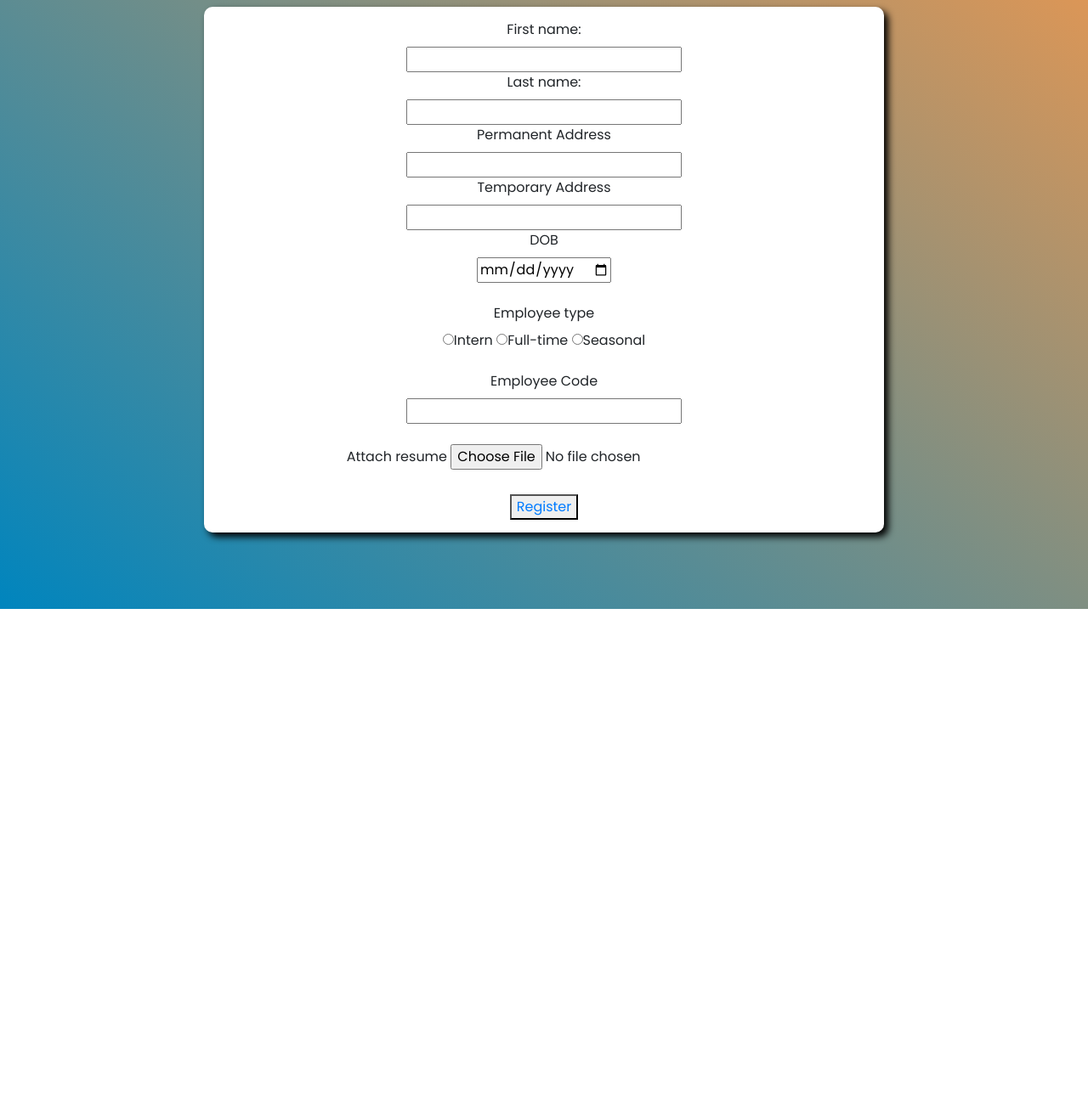
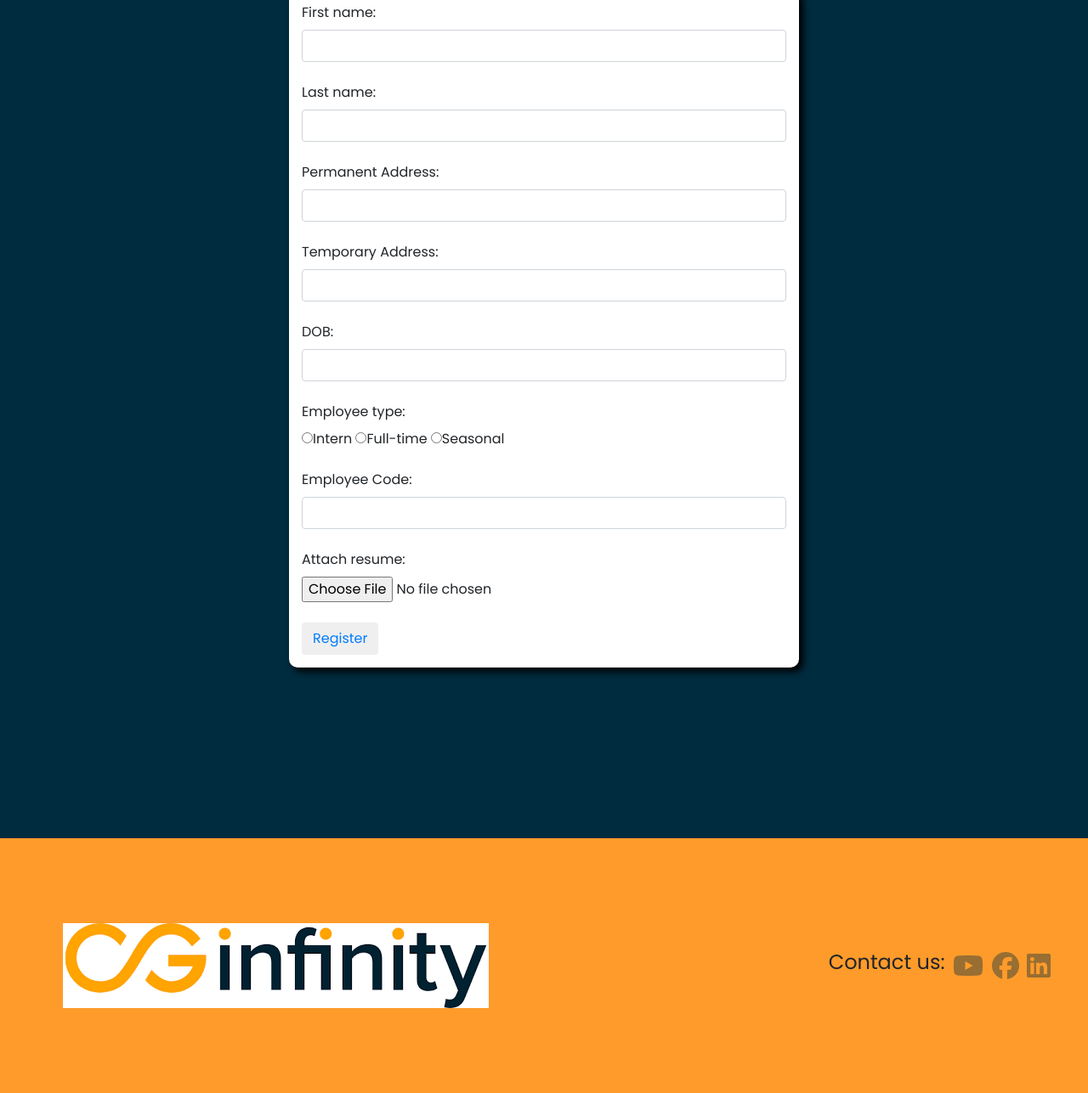
Before and after one commit to harleenchadha12/Harleen-Kaur, a plain HTML site: page register.html in a window 1280 px wide. Shown: the part 279-1566 px from the top of the page at 85% size. Before the commit the page ends 996 px from the top, so only its background shows below. Drawn offline with nearby package versions, Linux system fonts and the light colour scheme.

Commit message:
third commit

```diff
--- a/register.html
+++ b/register.html
@@ -1,46 +1,66 @@
 <!DOCTYPE html>
 <html lang="en">
+
 <head>
     <meta charset="UTF-8">
     <meta name="viewport" content="width=device-width, initial-scale=1.0">
     <title>Document</title>
-    <link rel="stylesheet" href="https://cdn.jsdelivr.net/npm/bootstrap@4.1.3/dist/css/bootstrap.min.css" integrity="sha384-MCw98/SFnGE8fJT3GXwEOngsV7Zt27NXFoaoApmYm81iuXoPkFOJwJ8ERdknLPMO" crossorigin="anonymous">
+    <link rel="stylesheet" href="https://cdn.jsdelivr.net/npm/bootstrap@4.1.3/dist/css/bootstrap.min.css"
+        integrity="sha384-MCw98/SFnGE8fJT3GXwEOngsV7Zt27NXFoaoApmYm81iuXoPkFOJwJ8ERdknLPMO" crossorigin="anonymous">
     <link rel="stylesheet" href="style.css">
     <link rel="shortcut icon" href="./assets/favicon.jpg" type="image/x-icon">
 </head>
+
 <body class="register-body">
     <div class="header">
         <nav class="navbar navbar-light bg-light">
             <a class="navbar-brand" href="index.html">
                 <img src="./assets/download.png" width="100%" height="40" alt="">
             </a>
+            <button class="btn"><a href="index.html">Cancel</a></button>
         </nav>
 
     </div>
-    <h2 style="margin-top:50px; text-align: center;color: white;">Register here</h2>
+    <h2 style="margin-top: 20px; text-align: center;color: white;">Register here</h2>
+
     <main>
         <div class="register-box">
-        <label >First name:</label><br>
-        <input type="text" required><br>
-        <label >Last name:</label><br>
-        <input type="text" required><br>
-        <label >Permanent Address</label><br>
-        <input type="text" required><br>
-        <label >Temporary Address</label><br>
-        <input type="text" required><br>
-        <label >DOB</label><br>
-        <input type="date" required><br><br>
-        <label >Employee type</label><br>
+            <label required>First name:</label>
+            <input class="form-control" type="text"><br>
+            <label required>Last name:</label>
+            <input class="form-control" type="text"><br>
+            <label>Permanent Address:</label>
+            <input class="form-control" type="text"><br>
+            <label>Temporary Address:</label>
+            <input class="form-control"  type="text"><br>
+            <label required>DOB:</label>
+            <input  class="form-control" type="number"><br>
+            <label>Employee type:</label><br>
             <input type="radio">Intern
             <input type="radio">Full-time
             <input type="radio">Seasonal<br><br>
-        <label>Employee Code</label><br>
-        <input type="text" required><br><br>
-        <label>Attach resume</label>
+            <label required>Employee Code:</label>
+            <input  class="form-control" type="number"><br>
+            <label>Attach resume:</label><br>
             <input type="file"><br><br>
 
-        <button><a href="login.html">Register</a></button>
+            <button class="btn"><a href="login.html">Register</a></button>
         </div>
     </main>
+    <div class="footer" style="margin-top: 300px;">
+        <a class="footer-brand" href="index.html">
+          <img src="./assets/download.png" alt="" style="padding-right: 150px;">
+        </a>
+        <h4 style="padding-left: 200px;">Contact us: </h4>
+        <span style="color: rgb(0, 44, 63); padding-right: 20px;">
+        <a href="https://www.linkedin.com/company/cginfinity/mycompany/"><i class="fa-brands fa-linkedin fa-2xl fa-beat-fade fa-pull-right" style="color:rgb(0, 44, 63)"></i></a>
+        <a href="https://www.facebook.com/cginfinityinc/"><i class="fa-brands fa-facebook fa-2xl fa-beat-fade fa-pull-right" style="color:rgb(0, 44, 63)"></i></a>
+        <a href="https://www.youtube.com/@CGInfinityInc"><i class="fa-brands fa-youtube fa-2xl fa-beat-fade fa-pull-right" style="color:rgb(0, 44, 63)"></i></a>
+        </a>
+        </span>
+      </div>
+      <script src="https://kit.fontawesome.com/327b0a4294.js" crossorigin="anonymous"></script>
+
 </body>
+
 </html>
--- a/style.css
+++ b/style.css
@@ -1,23 +1,28 @@
+@import url('https://fonts.googleapis.com/css2?family=Poppins&display=swap');
 
-  @import url('https://fonts.googleapis.com/css2?family=Poppins&display=swap');
-*{
+* {
     font-family: 'Poppins', sans-serif;
 }
-.imp{
+
+.imp {
     margin: 25px;
     box-shadow: 5px 5px 8px grey;
 }
-.imp:hover{
+
+.imp:hover {
 
     box-shadow: none;
 }
-.card-title{
+
+.card-title {
     text-align: center;
 }
-.top{
+
+.top {
     position: relative;
 }
-.top img{
+
+.top img {
     border-radius: 50%;
     height: 150px;
     width: 150px;
@@ -25,79 +30,96 @@
     top: 3px;
     right: 3px;
 }
-.greeting{
+
+.greeting {
     margin: 20px 0px 20px 0px;
 }
-.greeting h3{
+
+.greeting h3 {
     margin-top: 80px;
 }
-.employee-details{
+
+.employee-details {
     margin: 100px 0px 100px 0px;
 }
 
-.navbar{
+.navbar {
     height: 100px;
 }
 
-.login-box{
+.login-box {
     width: 400px;
-    min-height: 400px;
+    min-height: 300px;
     background-color: white;
     border-radius: 10px;
-    box-shadow: 5px 5px 8px rgb(0, 0, 0) ;
+    box-shadow: 5px 5px 8px rgb(0, 0, 0);
     padding: 15px;
     text-align: center;
-    align-items: center;
+    align-items: left;
 }
-main{
+
+main {
     width: 100%;
     height: 100vh;
     display: flex;
     justify-content: center;
     align-items: center;
 }
+
 .login-body {
-    background-image: linear-gradient(to top left, rgb(0, 133, 190), rgb(255, 153, 70));
+    background-color: rgb(0, 44, 63);
+}
 
+.register-body {
+    background-color:  rgb(0, 44, 63);
 }
-.register-body {
-    background-image: linear-gradient(to top right, rgb(0, 133, 190), rgb(255, 153, 70));
 
-}
-.register-box{
-    width: 800px;
+.register-box {
+    width: 600px;
     min-height: 300px;
     background-color: white;
     border-radius: 10px;
-    box-shadow: 5px 5px 8px rgb(0, 0, 0) ;
+    box-shadow: 5px 5px 8px rgb(0, 0, 0);
     padding: 15px;
-    text-align: center;
+    text-align: left;
+    margin-top: 200px;
 }
-.table{
+
+.table {
     border-spacing: 1px;
 }
-.paragraph{
+
+.paragraph {
     font-size: 20px;
     padding: 0px 100px 40px 100px;
+    background-image: url(./assets/favicon.jpg);
+    background-color: rgba(255, 255, 255, 0.6);
+    background-blend-mode: lighten;
+    background-repeat: no-repeat;
+    background-size: contain;
+    background-position: center;
 }
-.our-services{
+
+.our-services {
     margin: 0;
     padding: 0;
-    background:  rgb(0,44,63);
+    background: rgb(0, 44, 63);
     padding: 20px 0px 50px 0px;
     margin-top: 100px;
 }
-.employee-table{
+
+.employee-table {
     margin: 10px 200px 100px 200px;
 
 }
-.employee-table h3{
+
+.employee-table h3 {
     text-align: center;
-    padding: 30px ;
+    padding: 30px;
 }
 
 
-  .welcome-page{
+.welcome-page {
 
 
     background-image: url("./assets/sean-pollock-PhYq704ffdA-unsplash.jpg");
@@ -111,24 +133,53 @@ main{
     justify-content: center;
     align-items: center;
 
-  }
-  .welcome-page:hover{
+}
+
+.welcome-page:hover {
     background-image: url(./assets/sean-pollock-PhYq704ffdA-unsplash.jpg);
-    background-color: rgba(255,255,255,0.6);
+    background-color: rgba(255, 255, 255, 0.6);
     background-blend-mode: lighten;
 
-  }
-  .welcome-page button{
+}
+
+.welcome-page button {
     height: 100px;
     align-items: center;
     width: 400px;
     font-size: x-large;
     transition: transform .9s;
-  }
-.welcome-page button:hover{
+}
+
+.welcome-page button:hover {
     transform: scale(1.2);
 
 }
-.iframes{
+
+.iframes {
     margin: 300px 30px 100px 30px;
 }
+
+.footer{
+    width: 100%;
+    height: 300px;
+    margin-top: 100px;
+    background-color: rgb(255, 155, 42);
+    display: flex;
+    flex-direction: row;
+    justify-content: center;
+    align-items: center;
+}
+.footer img{
+    align-items: center;
+    margin: 50px;
+}
+
+.one{
+    font-size: xx-large;
+}
+.fa-brands{
+
+}
+.input-box{
+    width: 100%;
+}
```
Also changed, not shown: employee.html (+21 -3 lines), index.html (+57 -18 lines), login.html (+17 -2 lines), welcome.html (+6 -2 lines). Lines whose indentation alone changed are shown as unchanged.
